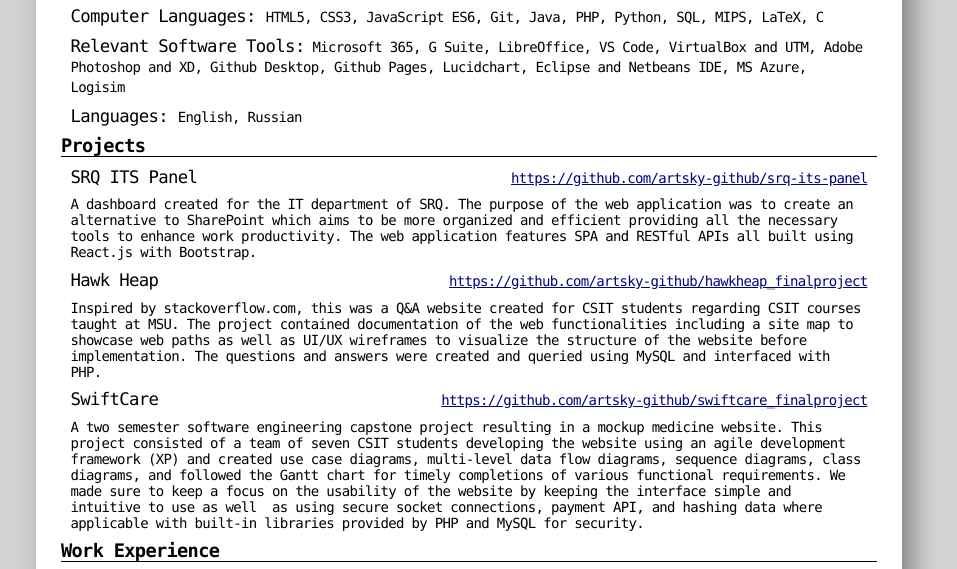
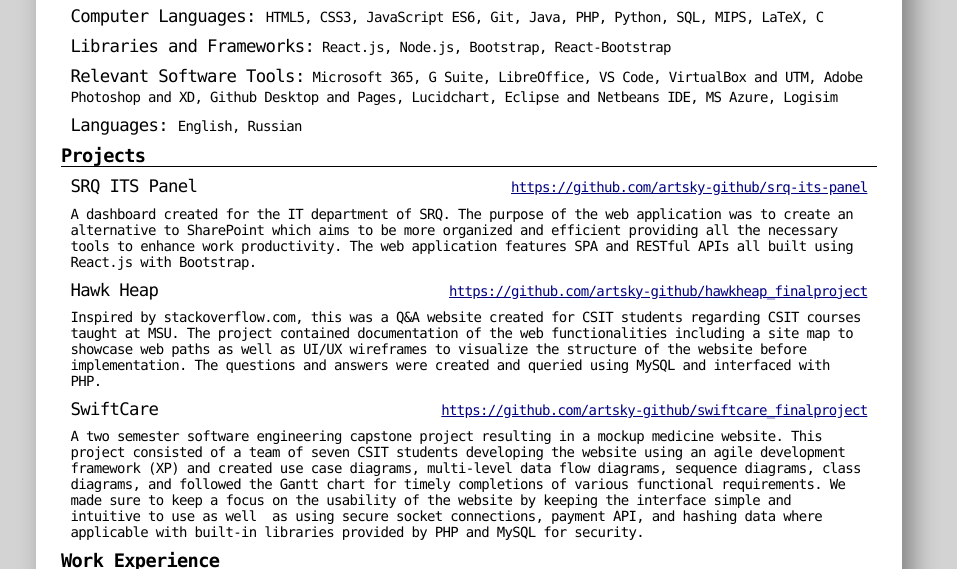
Before and after one commit to artsky-github/eCV, a plain HTML site: page index.html in a window 1280 px wide. Shown: the part 158-727 px from the top of the page, without its empty margins (171-1128 px from the left). Drawn offline with Linux system fonts and the light colour scheme.

Commit message:
added Libraries and Frameworks section

```diff
--- a/index.html
+++ b/index.html
@@ -350,12 +350,13 @@
         >HTML5, CSS3, JavaScript ES6, Git, Java, PHP, Python, SQL, </span
       ><span class="T5">MIPS, </span><span class="T4">LaTeX, C</span>
     </p>
+    <p class="P11"><span class = "T8">Libraries and Frameworks:</span><span class = "T4"> React.js, Node.js, Bootstrap, React-Bootstrap</span></p>
     <p class="P11">
       <span class="T8">Relevant Software </span><span class="T9">Tools</span
       ><span class="T8">:</span
       ><span class="T4">
         Microsoft 365, G Suite, LibreOffice, VS Code, VirtualBox and UTM, Adobe
-        Photoshop and XD, Github Desktop, Github Pages, </span
+        Photoshop and XD, Github Desktop and Pages, </span
       ><span class="T5">Lucidchart, </span
       ><span class="T4">Eclipse and Netbeans IDE, MS Azure, </span
       ><span class="T5">Logisim</span>
```
